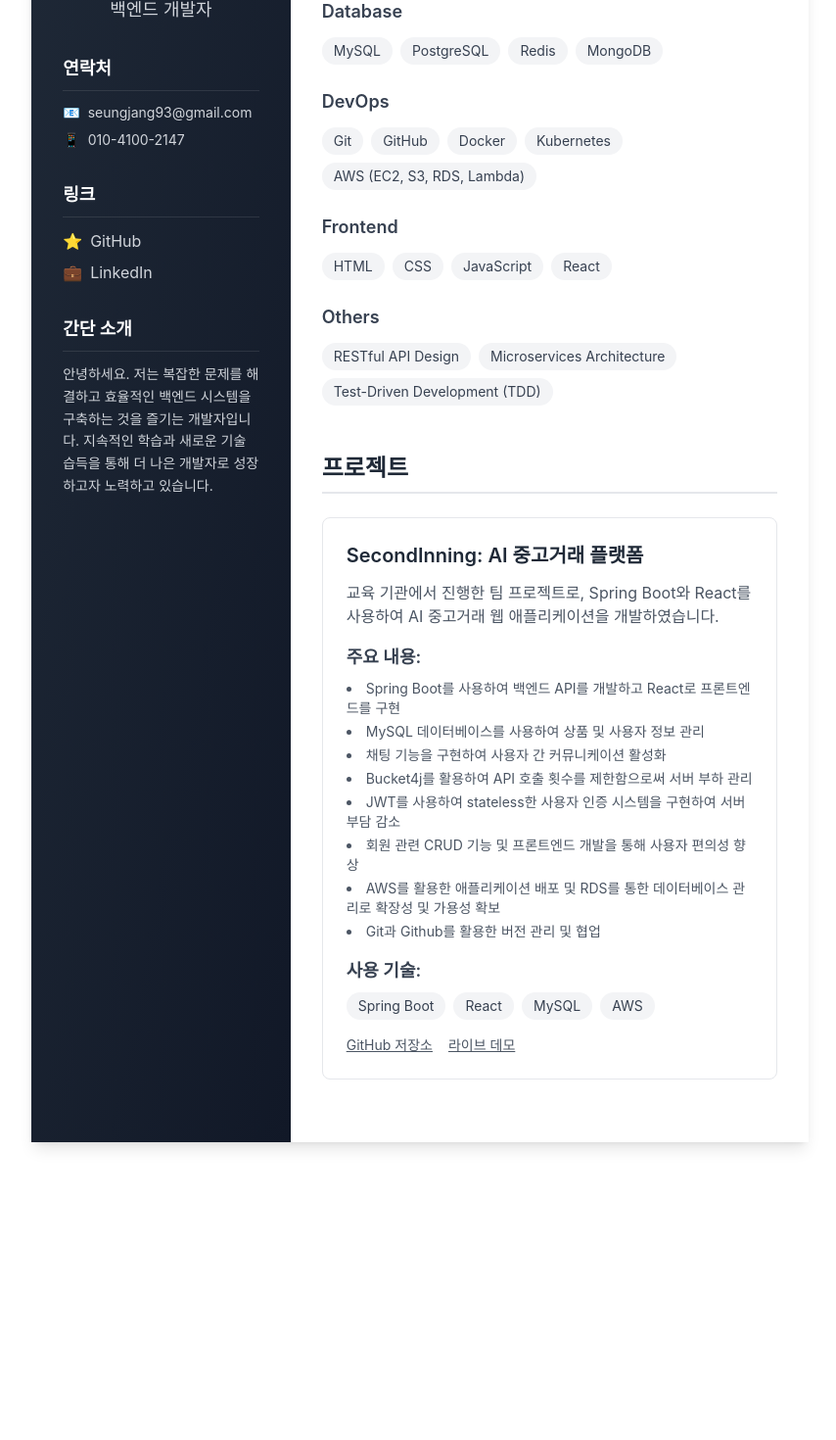
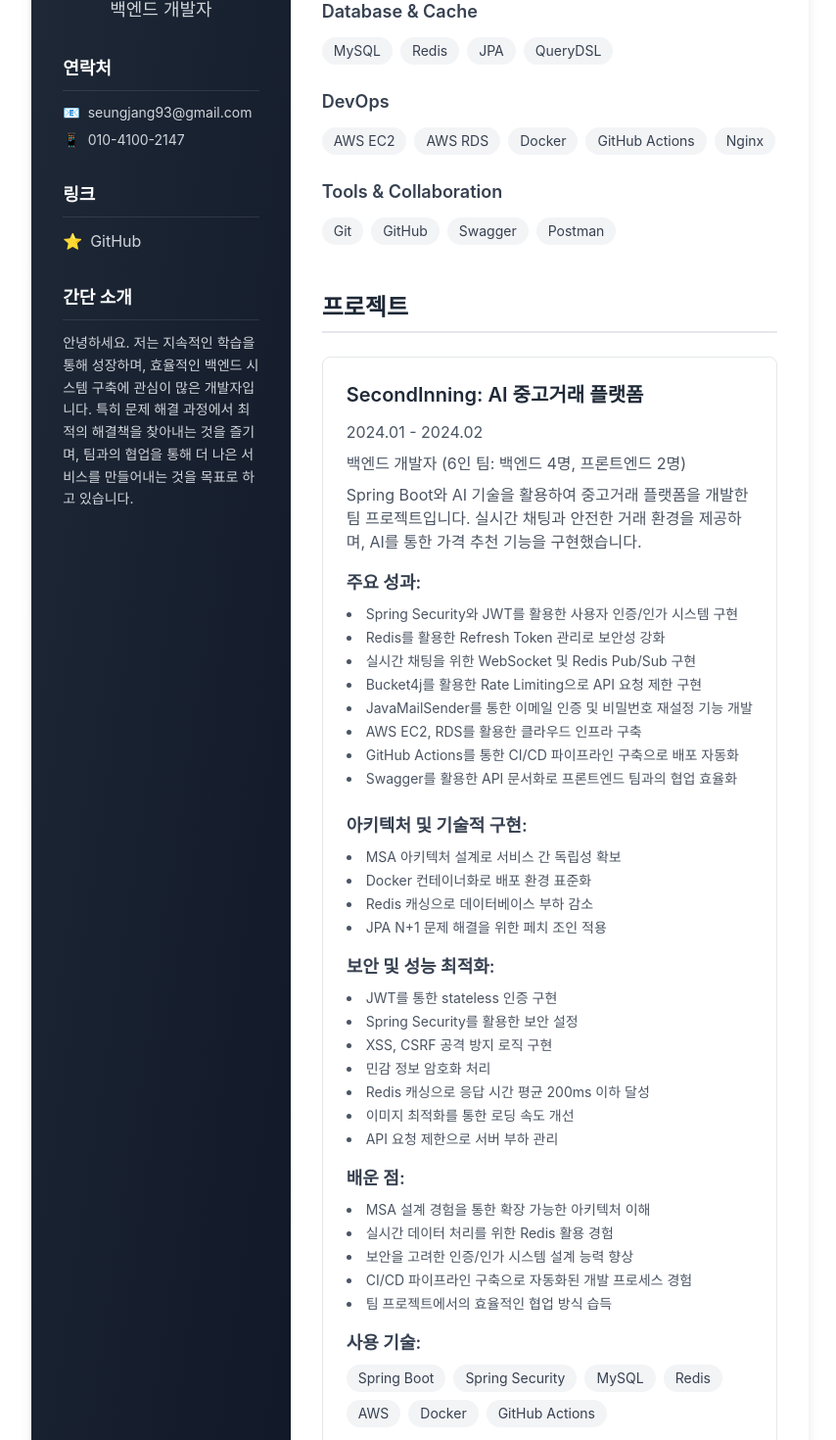
Before and after one commit to LLSNsssz/my-portfolio, a React (Create React App) app: page / in a window 1280 px wide. Shown: the part 260-1730 px from the top of the page at 98% size, without its empty margins (211-1065 px from the left). Before the commit the page ends 1458 px from the top, so only its background shows below. Built offline with nearby package versions, Linux system fonts and the light colour scheme.

Commit message:
Portfolio Update

```diff
--- a/src/App.tsx
+++ b/src/App.tsx
@@ -2,31 +2,75 @@ import React from 'react';
 
 const Resume = () => {
     const skills = [
-        {category: "Backend", items: ["Java", "Spring Boot", "Spring MVC", "Spring Data JPA", "Spring Security"]},
-        {category: "Database", items: ["MySQL", "PostgreSQL", "Redis", "MongoDB"]},
-        {category: "DevOps", items: ["Git", "GitHub", "Docker", "Kubernetes", "AWS (EC2, S3, RDS, Lambda)"]},
-        {category: "Frontend", items: ["HTML", "CSS", "JavaScript", "React"]},
         {
-            category: "Others",
-            items: ["RESTful API Design", "Microservices Architecture", "Test-Driven Development (TDD)"]
+            category: "Backend",
+            items: ["Java", "Spring Boot", "Spring Security", "Spring Data JPA", "JUnit5", "Gradle"]
+        },
+        {
+            category: "Database & Cache",
+            items: ["MySQL", "Redis", "JPA", "QueryDSL"]
+        },
+        {
+            category: "DevOps",
+            items: ["AWS EC2", "AWS RDS", "Docker", "GitHub Actions", "Nginx"]
+        },
+        {
+            category: "Tools & Collaboration",
+            items: ["Git", "GitHub", "Swagger", "Postman"]
         }
     ];
 
     const projects = [
         {
             title: "SecondInning: AI 중고거래 플랫폼",
-            description: "교육 기관에서 진행한 팀 프로젝트로, Spring Boot와 React를 사용하여 AI 중고거래 웹 애플리케이션을 개발하였습니다.",
+            period: "2024.01 - 2024.02",
+            description: "Spring Boot와 AI 기술을 활용하여 중고거래 플랫폼을 개발한 팀 프로젝트입니다. 실시간 채팅과 안전한 거래 환경을 제공하며, AI를 통한 가격 추천 기능을 구현했습니다.",
+            role: "백엔드 개발자 (6인 팀: 백엔드 4명, 프론트엔드 2명)",
             achievements: [
-                "Spring Boot를 사용하여 백엔드 API를 개발하고 React로 프론트엔드를 구현",
-                "MySQL 데이터베이스를 사용하여 상품 및 사용자 정보 관리",
-                "채팅 기능을 구현하여 사용자 간 커뮤니케이션 활성화",
-                "Bucket4j를 활용하여 API 호출 횟수를 제한함으로써 서버 부하 관리",
-                "JWT를 사용하여 stateless한 사용자 인증 시스템을 구현하여 서버 부담 감소",
-                "회원 관련 CRUD 기능 및 프론트엔드 개발을 통해 사용자 편의성 향상",
-                "AWS를 활용한 애플리케이션 배포 및 RDS를 통한 데이터베이스 관리로 확장성 및 가용성 확보",
-                "Git과 Github를 활용한 버전 관리 및 협업"
+                "Spring Security와 JWT를 활용한 사용자 인증/인가 시스템 구현",
+                "Redis를 활용한 Refresh Token 관리로 보안성 강화",
+                "실시간 채팅을 위한 WebSocket 및 Redis Pub/Sub 구현",
+                "Bucket4j를 활용한 Rate Limiting으로 API 요청 제한 구현",
+                "JavaMailSender를 통한 이메일 인증 및 비밀번호 재설정 기능 개발",
+                "AWS EC2, RDS를 활용한 클라우드 인프라 구축",
+                "GitHub Actions를 통한 CI/CD 파이프라인 구축으로 배포 자동화",
+                "Swagger를 활용한 API 문서화로 프론트엔드 팀과의 협업 효율화",
             ],
-            technologies: ["Spring Boot", "React", "MySQL", "AWS"],
+            details: {
+                architecture: [
+                    "MSA 아키텍처 설계로 서비스 간 독립성 확보",
+                    "Docker 컨테이너화로 배포 환경 표준화",
+                    "Redis 캐싱으로 데이터베이스 부하 감소",
+                    "JPA N+1 문제 해결을 위한 페치 조인 적용"
+                ],
+                security: [
+                    "JWT를 통한 stateless 인증 구현",
+                    "Spring Security를 활용한 보안 설정",
+                    "XSS, CSRF 공격 방지 로직 구현",
+                    "민감 정보 암호화 처리"
+                ],
+                performance: [
+                    "Redis 캐싱으로 응답 시간 평균 200ms 이하 달성",
+                    "이미지 최적화를 통한 로딩 속도 개선",
+                    "API 요청 제한으로 서버 부하 관리"
+                ]
+            },
+            learned: [
+                "MSA 설계 경험을 통한 확장 가능한 아키텍처 이해",
+                "실시간 데이터 처리를 위한 Redis 활용 경험",
+                "보안을 고려한 인증/인가 시스템 설계 능력 향상",
+                "CI/CD 파이프라인 구축으로 자동화된 개발 프로세스 경험",
+                "팀 프로젝트에서의 효율적인 협업 방식 습득"
+            ],
+            technologies: [
+                "Spring Boot",
+                "Spring Security",
+                "MySQL",
+                "Redis",
+                "AWS",
+                "Docker",
+                "GitHub Actions"
+            ],
             githubLink: "https://github.com/LLSNsssz/Play-Baseballv2",
             liveDemo: "https://54.180.243.156.nip.io/"
         }
@@ -35,8 +79,7 @@ const Resume = () => {
     return (
         <div className="max-w-[21cm] mx-auto bg-white shadow-lg my-8 min-h-[29.7cm] relative">
             {/* 우측 상단 배너 */}
-            <div
-                className="absolute -top-4 -right-4 bg-gray-800 text-white px-6 py-2 rounded-lg shadow-lg transform rotate-6 transition-transform hover:rotate-0">
+            <div className="absolute -top-4 -right-4 bg-gray-800 text-white px-6 py-2 rounded-lg shadow-lg transform rotate-6 transition-transform hover:rotate-0">
                 <p className="text-sm font-medium">백엔드 개발자</p>
                 <p className="text-lg font-bold">이승희입니다 👋</p>
             </div>
@@ -47,7 +90,7 @@ const Resume = () => {
                     <div className="sticky top-8">
                         <div className="group relative">
                             <img
-                                src="/my-portfolio/profile.jpg"
+                                src={`${process.env.PUBLIC_URL}/profile.jpg`}
                                 alt="이승희"
                                 className="w-32 h-32 rounded-full mx-auto mb-6 object-cover border-4 border-white/10
                                     transition-transform duration-300 group-hover:scale-105"
@@ -74,19 +117,11 @@ const Resume = () => {
                                 <h2 className="text-lg font-semibold mb-3 border-b border-white/10 pb-2">링크</h2>
                                 <ul className="space-y-2">
                                     <li>
-                                        <a href="https://github.com/yourusername"
+                                        <a href="https://github.com/LLSNsssz"
                                            target="_blank"
                                            rel="noopener noreferrer"
                                            className="text-gray-300 hover:text-white transition-colors flex items-center">
                                             <span className="mr-2">⭐</span> GitHub
-                                        </a>
-                                    </li>
-                                    <li>
-                                        <a href="https://linkedin.com/in/yourusername"
-                                           target="_blank"
-                                           rel="noopener noreferrer"
-                                           className="text-gray-300 hover:text-white transition-colors flex items-center">
-                                            <span className="mr-2">💼</span> LinkedIn
                                         </a>
                                     </li>
                                 </ul>
@@ -95,8 +130,9 @@ const Resume = () => {
                             <div className="hover:translate-x-2 transition-all duration-300">
                                 <h2 className="text-lg font-semibold mb-3 border-b border-white/10 pb-2">간단 소개</h2>
                                 <p className="text-sm text-gray-300 leading-relaxed">
-                                    안녕하세요. 저는 복잡한 문제를 해결하고 효율적인 백엔드 시스템을 구축하는 것을 즐기는 개발자입니다.
-                                    지속적인 학습과 새로운 기술 습득을 통해 더 나은 개발자로 성장하고자 노력하고 있습니다.
+                                    안녕하세요. 저는 지속적인 학습을 통해 성장하며, 효율적인 백엔드 시스템 구축에 관심이 많은 개발자입니다.
+                                    특히 문제 해결 과정에서 최적의 해결책을 찾아내는 것을 즐기며, 팀과의 협업을 통해 더 나은 서비스를
+                                    만들어내는 것을 목표로 하고 있습니다.
                                 </p>
                             </div>
                         </div>
@@ -132,13 +168,14 @@ const Resume = () => {
                             프로젝트
                         </h2>
                         {projects.map((project, index) => (
-                            <div key={index}
-                                 className="mb-8 border border-gray-200 rounded-lg p-6 hover:shadow-lg
+                            <div key={index} className="mb-8 border border-gray-200 rounded-lg p-6 hover:shadow-lg
                                     transition-all duration-300 hover:-translate-y-1">
                                 <h3 className="text-xl font-semibold mb-3 text-gray-800">{project.title}</h3>
+                                <p className="text-gray-600 mb-2">{project.period}</p>
+                                <p className="text-gray-600 mb-2">{project.role}</p>
                                 <p className="text-gray-600 mb-4">{project.description}</p>
 
-                                <h4 className="text-lg font-semibold mb-2 text-gray-700">주요 내용:</h4>
+                                <h4 className="text-lg font-semibold mb-2 text-gray-700">주요 성과:</h4>
                                 <ul className="list-disc list-inside mb-4 space-y-1">
                                     {project.achievements.map((achievement, achievementIndex) => (
                                         <li key={achievementIndex}
@@ -147,6 +184,35 @@ const Resume = () => {
                                         </li>
                                     ))}
                                 </ul>
+
+                                <div className="mt-6">
+                                    <h4 className="text-lg font-semibold mb-2 text-gray-700">아키텍처 및 기술적 구현:</h4>
+                                    <ul className="list-disc list-inside mb-4 space-y-1">
+                                        {project.details.architecture.map((detail, idx) => (
+                                            <li key={idx} className="text-gray-600 hover:text-gray-800 transition-colors text-sm">
+                                                {detail}
+                                            </li>
+                                        ))}
+                                    </ul>
+
+                                    <h4 className="text-lg font-semibold mb-2 text-gray-700">보안 및 성능 최적화:</h4>
+                                    <ul className="list-disc list-inside mb-4 space-y-1">
+                                        {[...project.details.security, ...project.details.performance].map((detail, idx) => (
+                                            <li key={idx} className="text-gray-600 hover:text-gray-800 transition-colors text-sm">
+                                                {detail}
+                                            </li>
+                                        ))}
+                                    </ul>
+
+                                    <h4 className="text-lg font-semibold mb-2 text-gray-700">배운 점:</h4>
+                                    <ul className="list-disc list-inside mb-4 space-y-1">
+                                        {project.learned.map((item, idx) => (
+                                            <li key={idx} className="text-gray-600 hover:text-gray-800 transition-colors text-sm">
+                                                {item}
+                                            </li>
+                                        ))}
+                                    </ul>
+                                </div>
 
                                 <h4 className="text-lg font-semibold mb-2 text-gray-700">사용 기술:</h4>
                                 <div className="flex flex-wrap gap-2 mb-4">
```
Lines whose indentation alone changed are shown as unchanged.
